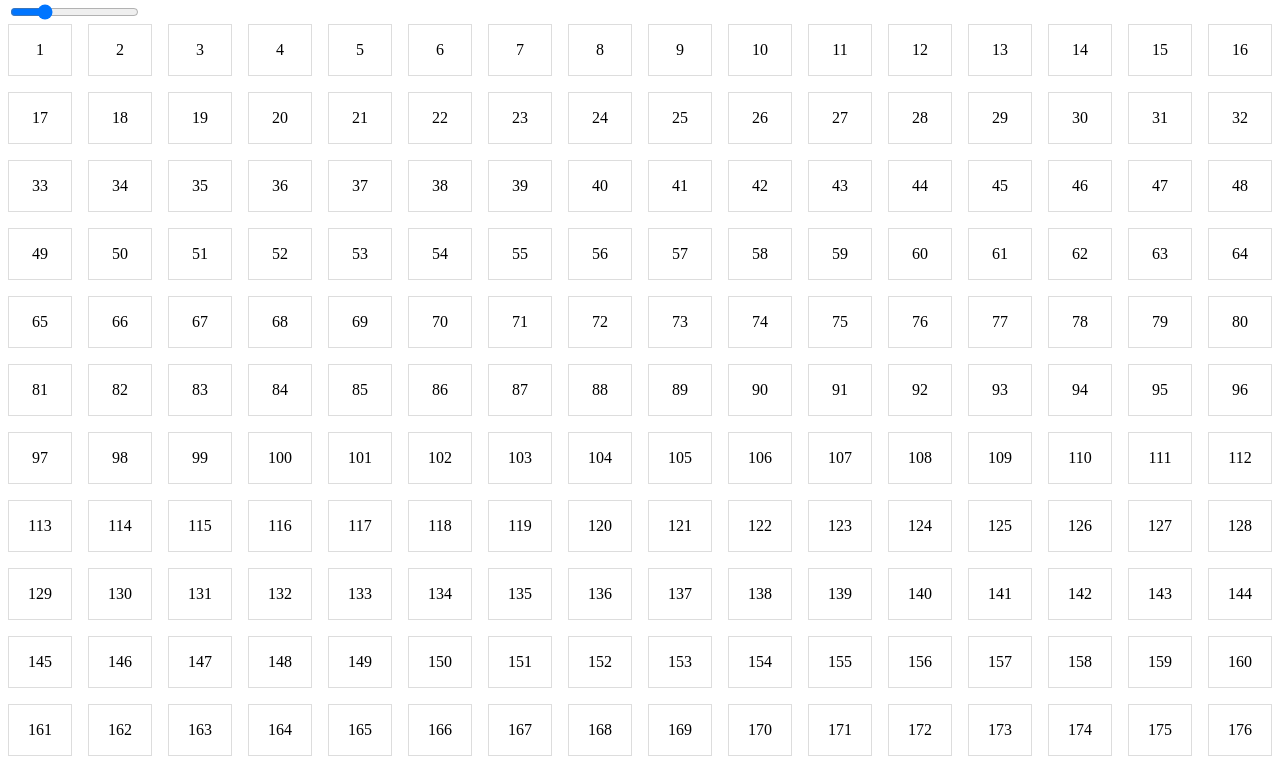
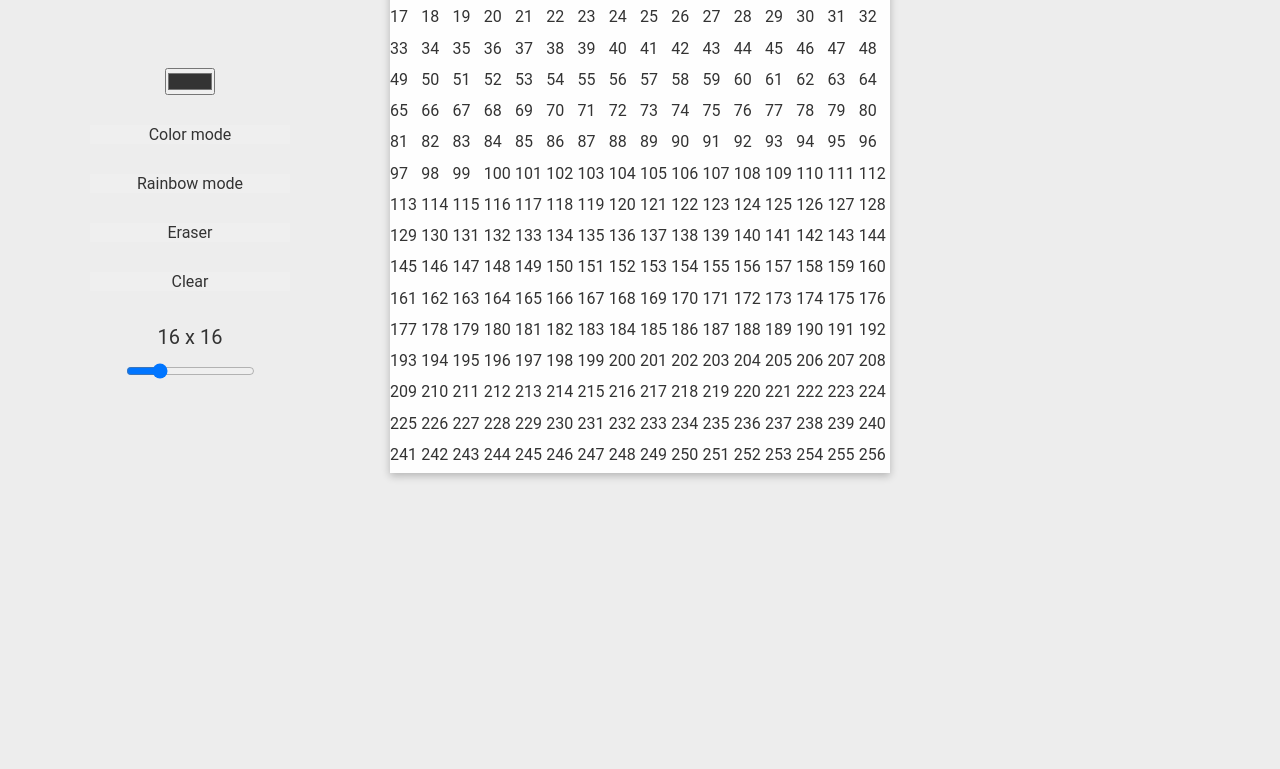
Before and after one commit to jhnns1/odinproject_etch_a_sketch, a plain HTML site: page index.html in a window 1280 px wide. Shown: the part 123-892 px from the top of the page. After the commit the page ends 800 px from the top, so only its background shows below. Drawn offline with Linux system fonts and the light colour scheme.

Commit message:
added color, rainbow, eraser, clear

```diff
--- a/app.js
+++ b/app.js
@@ -6,11 +6,58 @@ let currentColor = DEFAULT_COLOR;
 let currentMode = DEFAULT_MODE;
 let currentSize = DEFAULT_SIZE;
 
+function setCurrentColor(newColor) {
+  currentColor = newColor;
+}
+
+function setCurrentMode(newMode) {
+  activateButton(newMode);
+  currentMode = newMode;
+}
+
+function setCurrentSize(newSize) {
+  currentSize = newSize;
+}
+
+const colorPicker = document.getElementById("colorPicker");
+const colorBtn = document.getElementById("colorBtn");
+const rainbowBtn = document.getElementById("rainbowBtn");
+const eraserBtn = document.getElementById("eraserBtn");
+const clearBtn = document.getElementById("clearBtn");
+const sizeValue = document.getElementById("sizeValue");
+const sizeSlider = document.getElementById("sizeSlider");
 const grid = document.querySelector("#grid");
+
+colorPicker.oninput = (e) => setCurrentColor(e.target.value);
+colorBtn.onclick = () => setCurrentMode("color");
+rainbowBtn.onclick = () => setCurrentMode("rainbow");
+eraserBtn.onclick = () => setCurrentMode("eraser");
+clearBtn.onclick = () => reloadGrid();
+sizeSlider.onmousemove = (e) => updateSizeValue(e.target.value);
+sizeSlider.onchange = (e) => changeSize(e.target.value);
 
 let mouseDown = false;
 document.body.onmousedown = () => (mouseDown = true);
 document.body.onmouseup = () => (mouseDown = false);
+
+function changeSize(value) {
+  setCurrentSize(value);
+  updateSizeValue(value);
+  reloadGrid();
+}
+
+function updateSizeValue(value) {
+  sizeValue.innerHTML = `${value} x ${value}`;
+}
+
+function reloadGrid() {
+  clearGrid();
+  setupGrid(currentSize);
+}
+
+function clearGrid() {
+  grid.innerHTML = "";
+}
 
 function setupGrid(size) {
   grid.style.gridTemplateColumns = `repeat(${size}, 1fr)`;
@@ -26,8 +73,38 @@ function setupGrid(size) {
   }
 }
 
-function changeColor(eventType) {
-  eventType.target.style.backgroundColor = currentColor;
+function changeColor(e) {
+  if (currentMode === "rainbow") {
+    const randomR = Math.floor(Math.random() * 256);
+    const randomG = Math.floor(Math.random() * 256);
+    const randomB = Math.floor(Math.random() * 256);
+    e.target.style.backgroundColor = `rgb(${randomR}, ${randomG}, ${randomB})`;
+  } else if (currentMode === "color") {
+    e.target.style.backgroundColor = currentColor;
+  } else if (currentMode === "eraser") {
+    e.target.style.backgroundColor = "#fefefe";
+  }
 }
 
-setupGrid(16);
+function activateButton(newMode) {
+  if (currentMode === "rainbow") {
+    rainbowBtn.classList.remove("active");
+  } else if (currentMode === "color") {
+    colorBtn.classList.remove("active");
+  } else if (currentMode === "eraser") {
+    eraserBtn.classList.remove("active");
+  }
+
+  if (newMode === "rainbow") {
+    rainbowBtn.classList.add("active");
+  } else if (newMode === "color") {
+    colorBtn.classList.add("active");
+  } else if (newMode === "eraser") {
+    eraserBtn.classList.add("active");
+  }
+}
+
+window.onload = () => {
+  setupGrid(DEFAULT_SIZE);
+  activateButton(DEFAULT_MODE);
+};
--- a/index.html
+++ b/index.html
@@ -8,11 +8,11 @@
   </head>
   <body>
     <header>
-      <h1>Welcome 2 Etch a sketch</h1>
+      <h1 class="title">Welcome 2 Etch a sketch</h1>
     </header>
-    <main>
+    <main class="main">
       <div class="settings">
-        <input id=""colorPicker" type="color" value="#333333"/>
+        <input id="colorPicker" type="color" value="#333333" />
         <button id="colorBtn">Color mode</button>
         <button id="rainbowBtn">Rainbow mode</button>
         <button id="eraserBtn">Eraser</button>
--- a/style.css
+++ b/style.css
@@ -1,15 +1,85 @@
 :root {
-  --grid-cols: 1;
-  --grid-rows: 1;
+  --primary-dark: #333;
+  --primary-light: #ededed;
+  --secondary-light: #fefefe;
+}
+
+*,
+*::before,
+*::after {
+  box-sizing: border-box;
+  padding: 0;
+  margin: 0;
+}
+
+body {
+  background-color: var(--primary-light);
+  color: var(--primary-dark);
+  font-family: "Roboto", sans-serif;
+  line-height: 1.6;
+  /* footer support */
+  margin-bottom: 100px;
+}
+
+h1 {
+  line-height: 1.2;
+}
+
+button {
+  width: 100%;
+  border: none;
+  color: inherit;
+  font-family: inherit;
+  font-size: inherit;
+  cursor: pointer;
+  outline: none;
+}
+
+/* HEADER */
+
+.header {
+  padding: 30px 0;
+}
+
+.title {
+  text-align: center;
+  font-size: 80px;
+}
+
+/* MAIN */
+
+.main {
+  display: flex;
+  flex-direction: row;
+  align-items: center;
+  justify-content: flex-start;
+  gap: 100px;
+  max-width: 1100px;
+  margin: 0 auto;
+}
+
+.settings {
+  display: flex;
+  flex-direction: column;
+  align-items: center;
+  justify-content: center;
+  gap: 30px;
+  width: 200px;
 }
 
 .grid {
   display: grid;
-  grid-gap: 1em;
+  width: 500px;
+  height: 500px;
+  background-color: var(--secondary-light);
+  box-shadow: rgba(0, 0, 0, 0.24) 0px 3px 8px;
 }
 
 .grid-element {
-  padding: 1em;
-  border: 1px solid #ddd;
-  text-align: center;
+  user-select: none;
 }
+
+.size-value {
+  margin-bottom: -20px;
+  font-size: 20px;
+}
```
